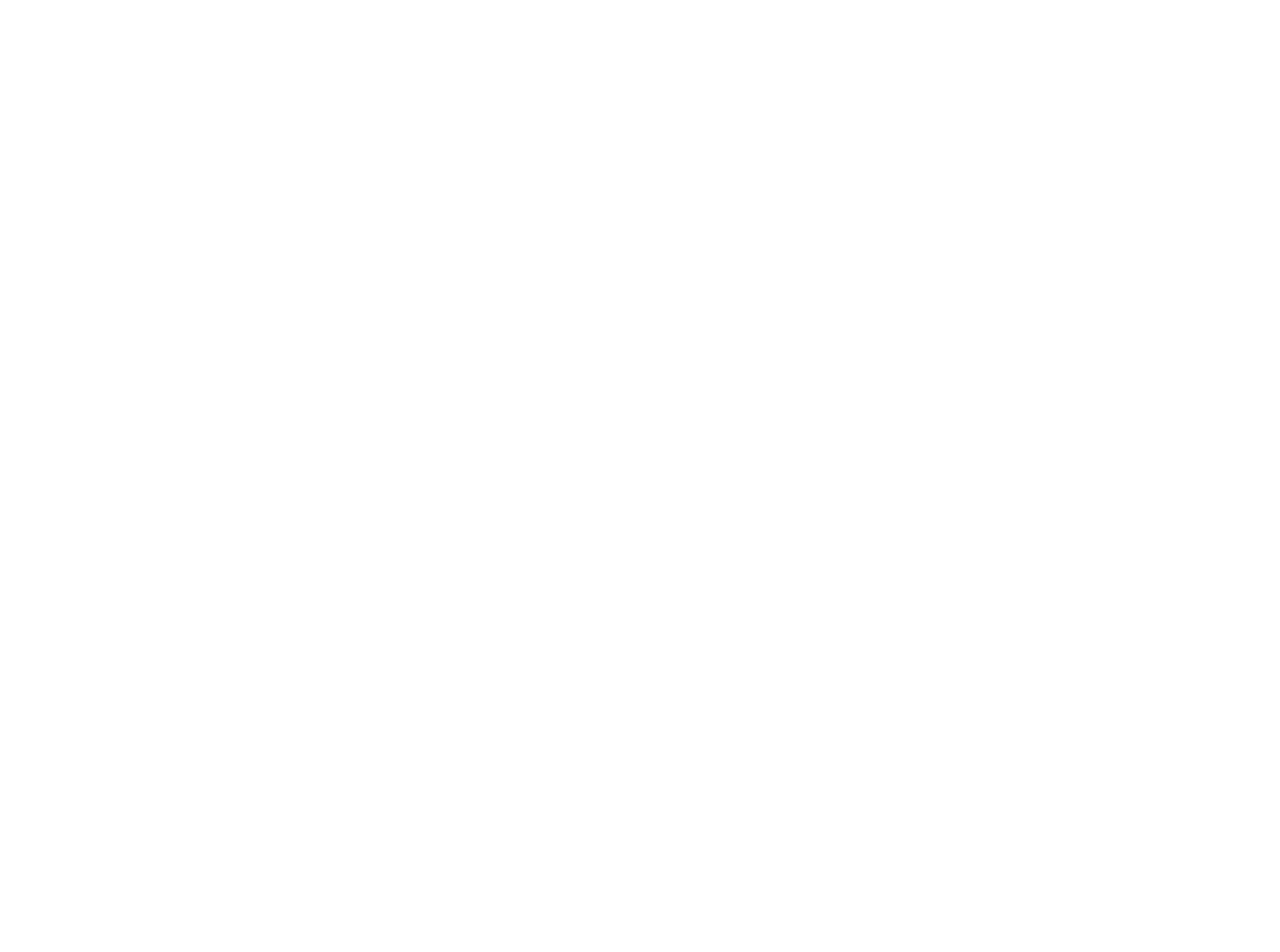
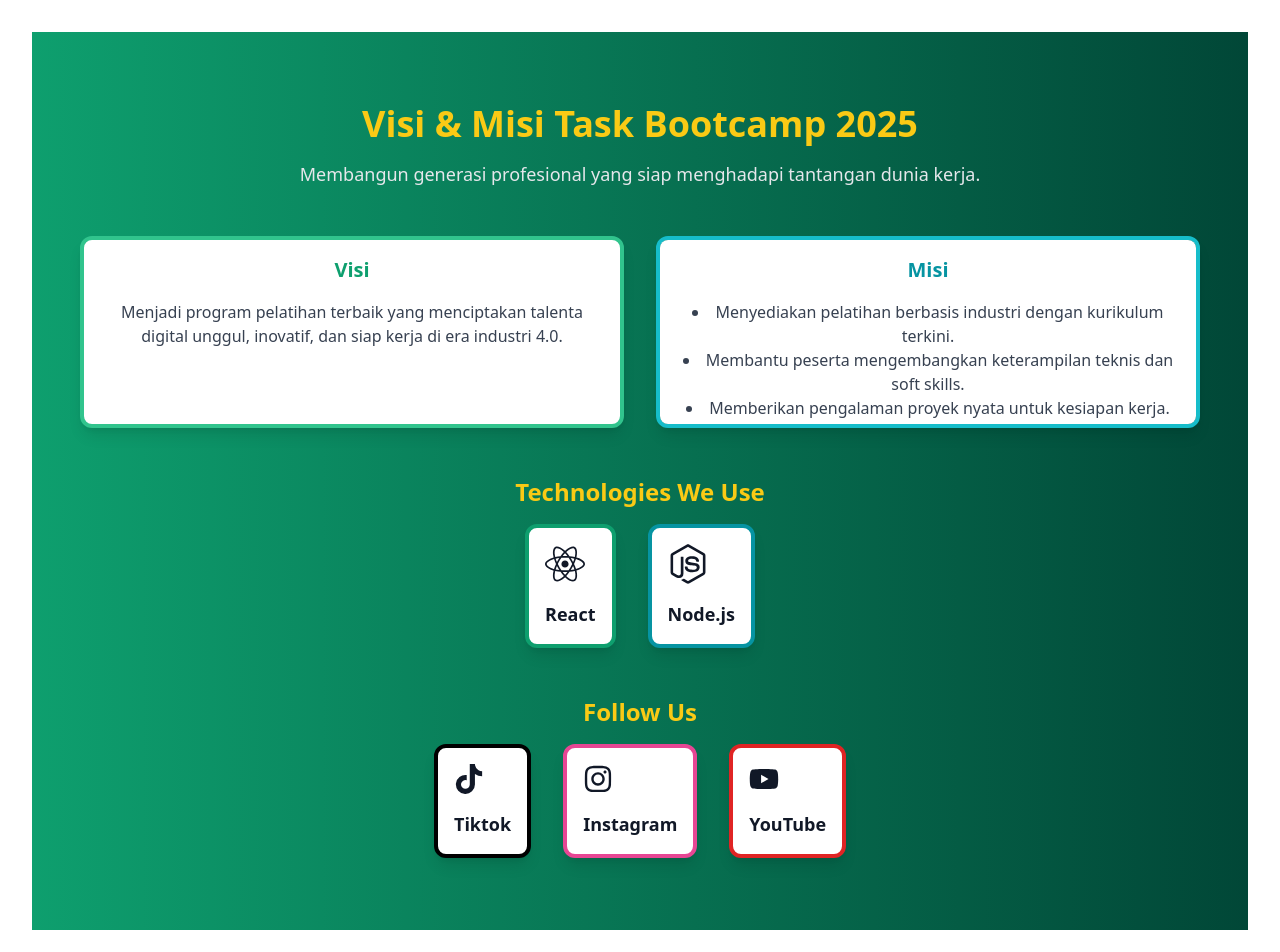
Before and after one commit to projectbinusa/portofoliomranggen-client, a React (Vite) app: page /visi-misi in a window 1280 px wide. Before the commit this address had no page. Shown: the top 952 px of the page. Before the commit the page ends 800 px from the top, so only its background shows below. Built offline with nearby package versions, Linux system fonts and the light colour scheme.

Commit message:
contoh membuat page visi misi

```diff
--- a/src/App.jsx
+++ b/src/App.jsx
@@ -18,6 +18,7 @@ import EditStaff from "./staff/EditStaff";
 import Login from "./page/Login";
 import Register from "./page/Register";
 import TambahPesanan from "./page/TambahPesanan";
+import VisiMisi from "./page/VisiMisi";
 
 import "./App.css";
 
@@ -49,6 +50,7 @@ function App() {
         <Route path="/Register" element={<Register />} />
 
         <Route path="/tambah-pesanan" element={<TambahPesanan />} />
+        <Route path="/visi-misi" element={<VisiMisi />} />
       </Routes>
     </Router>
   );
--- /dev/null
+++ b/src/components/NotFoundPage.jsx
@@ -0,0 +1,19 @@
+import React from "react";
+import { Link } from "react-router-dom";
+import { FaExclamationTriangle } from "react-icons/fa";
+
+const NotFoundPage = () => {
+    return (
+        <div className="flex flex-col items-center justify-center min-h-screen bg-gradient-to-r from-red-500 to-red-900 text-white text-center p-6">
+            <FaExclamationTriangle size={80} className="text-yellow-300 mb-6" />
+            <h1 className="text-6xl font-bold mb-4">404</h1>
+            <h2 className="text-3xl mb-4">Oops! Page Not Found</h2>
+            <p className="text-lg mb-6">The page you're looking for doesn't exist or has been moved.</p>
+            <Link to="/" className="bg-yellow-300 text-red-800 px-6 py-3 rounded-lg shadow-lg hover:bg-yellow-400 transition duration-300">
+                Go Back Home
+            </Link>
+        </div>
+    );
+};
+
+export default NotFoundPage;
--- /dev/null
+++ b/src/page/VisiMisi.jsx
@@ -0,0 +1,73 @@
+import React, { useEffect } from "react";
+import { FaReact, FaNodeJs, FaTiktok, FaInstagram, FaYoutube } from "react-icons/fa";
+
+const VisiMisi = () => {
+    useEffect(() => {
+        const fadeElements = document.querySelectorAll(".fade-in");
+        fadeElements.forEach(el => el.classList.add("show"));
+    }, []);
+
+    return (
+        <div className="bg-gradient-to-r from-green-500 to-green-900 min-h-screen text-gray-900 flex flex-col items-center justify-center p-6">
+            <div className="container mx-auto px-6 py-12">
+                <div className="text-center fade-in">
+                    <h1 className="text-4xl font-bold text-yellow-300 mb-4">Visi & Misi Task Bootcamp 2025</h1>
+                    <p className="text-lg text-gray-200">Membangun generasi profesional yang siap menghadapi tantangan dunia kerja.</p>
+                </div>
+
+                <div className="mt-12 grid md:grid-cols-2 gap-8">
+                    <div className="bg-white p-4 rounded-xl shadow-lg border-4 border-green-400 fade-in transform transition duration-500 hover:scale-110 hover:border-yellow-400">
+                        <h2 className="text-xl font-semibold text-green-500 mb-4">Visi</h2>
+                        <p className="text-gray-700">Menjadi program pelatihan terbaik yang menciptakan talenta digital unggul, inovatif, dan siap kerja di era industri 4.0.</p>
+                    </div>
+
+                    <div className="bg-white p-4 rounded-xl shadow-lg border-4 border-teal-400 fade-in transform transition duration-500 hover:scale-110 hover:border-yellow-400 h-48 overflow-y-auto">
+                        <h2 className="text-xl font-semibold text-teal-500 mb-4">Misi</h2>
+                        <ul className="list-disc list-inside text-gray-700">
+                            <li>Menyediakan pelatihan berbasis industri dengan kurikulum terkini.</li>
+                            <li>Membantu peserta mengembangkan keterampilan teknis dan soft skills.</li>
+                            <li>Memberikan pengalaman proyek nyata untuk kesiapan kerja.</li>
+                            <li>Menjalin kemitraan dengan perusahaan untuk peluang kerja.</li>
+                            <li>Mengembangkan jaringan alumni yang solid untuk dukungan karir.</li>
+                            <li>Mendorong inovasi melalui pembelajaran berbasis proyek.</li>
+                        </ul>
+                    </div>
+                </div>
+
+                <div className="mt-12 text-center">
+                    <h3 className="text-2xl font-semibold text-yellow-300 mb-4">Technologies We Use</h3>
+                    <div className="flex justify-center gap-8">
+                        <div className="bg-white p-4 rounded-xl shadow-lg border-4 border-green-500 hover:bg-green-500 hover:text-white transition duration-300 ease-in-out transform hover:scale-110">
+                            <FaReact size={40} className="transition duration-200 ease-linear" />
+                            <p className="mt-4 text-lg font-semibold">React</p>
+                        </div>
+                        <div className="bg-white p-4 rounded-xl shadow-lg border-4 border-teal-500 hover:bg-teal-500 hover:text-white transition duration-300 ease-in-out transform hover:scale-110">
+                            <FaNodeJs size={40} className="transition duration-200 ease-linear" />
+                            <p className="mt-4 text-lg font-semibold">Node.js</p>
+                        </div>
+                    </div>
+                </div>
+
+                <div className="mt-12 text-center">
+                    <h3 className="text-2xl font-semibold text-yellow-300 mb-4">Follow Us</h3>
+                    <div className="flex justify-center gap-8">
+                        <a href="https://tiktok.com" className="bg-white p-4 rounded-xl shadow-lg border-4 border-black hover:bg-black hover:text-white transition duration-300 ease-in-out transform hover:scale-110">
+                            <FaTiktok size={30} className="transition duration-200 ease-linear" />
+                            <p className="mt-4 text-lg font-semibold">Tiktok</p>
+                        </a>
+                        <a href="https://instagram.com" className="bg-white p-4 rounded-xl shadow-lg border-4 border-pink-500 hover:bg-pink-500 hover:text-white transition duration-300 ease-in-out transform hover:scale-110">
+                            <FaInstagram size={30} className="transition duration-200 ease-linear" />
+                            <p className="mt-4 text-lg font-semibold">Instagram</p>
+                        </a>
+                        <a href="https://youtube.com" className="bg-white p-4 rounded-xl shadow-lg border-4 border-red-600 hover:bg-red-600 hover:text-white transition duration-300 ease-in-out transform hover:scale-110">
+                            <FaYoutube size={30} className="transition duration-200 ease-linear" />
+                            <p className="mt-4 text-lg font-semibold">YouTube</p>
+                        </a>
+                    </div>
+                </div>
+            </div>
+        </div>
+    );
+};
+
+export default VisiMisi;
```
Also changed, not shown: 1 other file (tests, documents, lock files or other folders).
